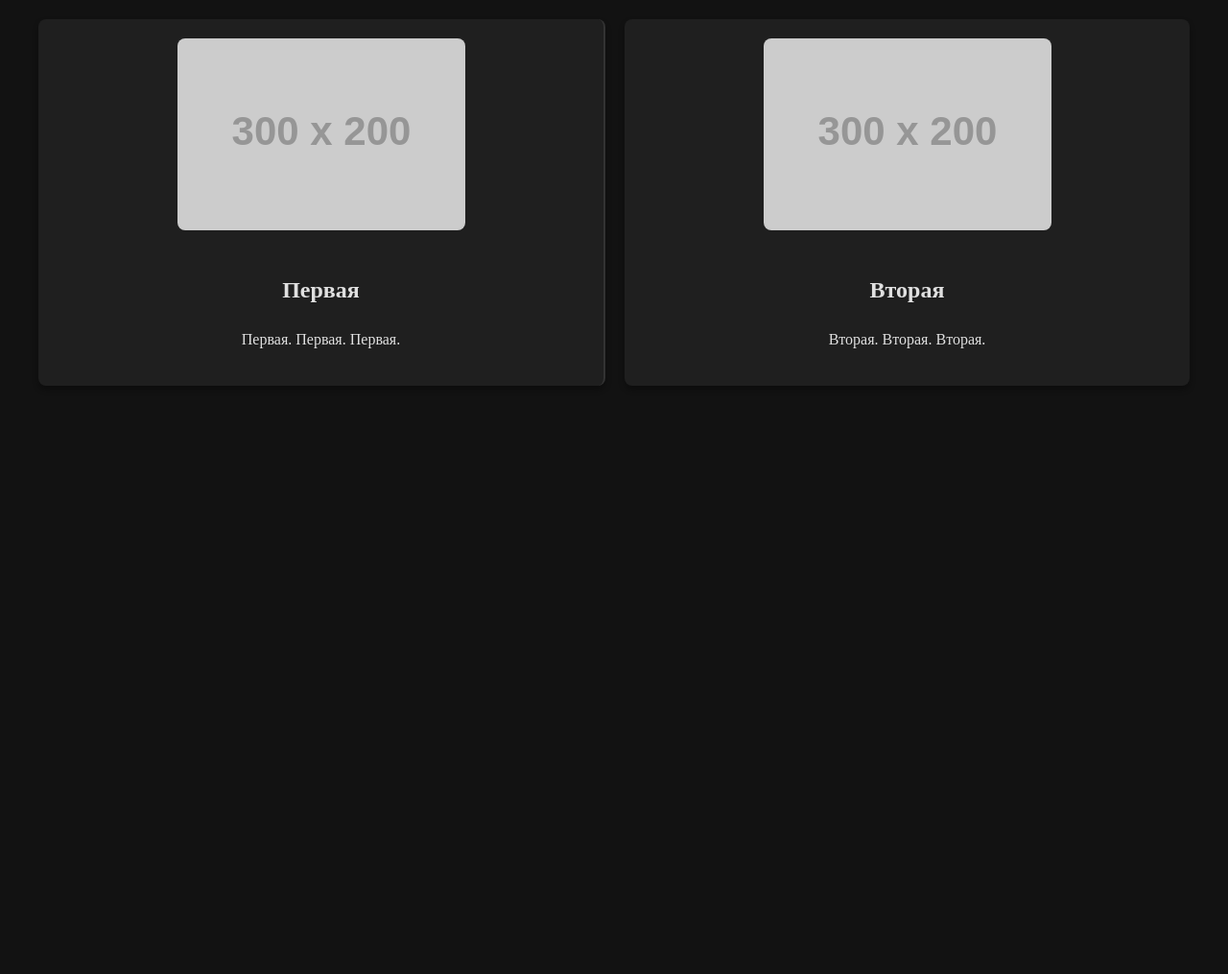
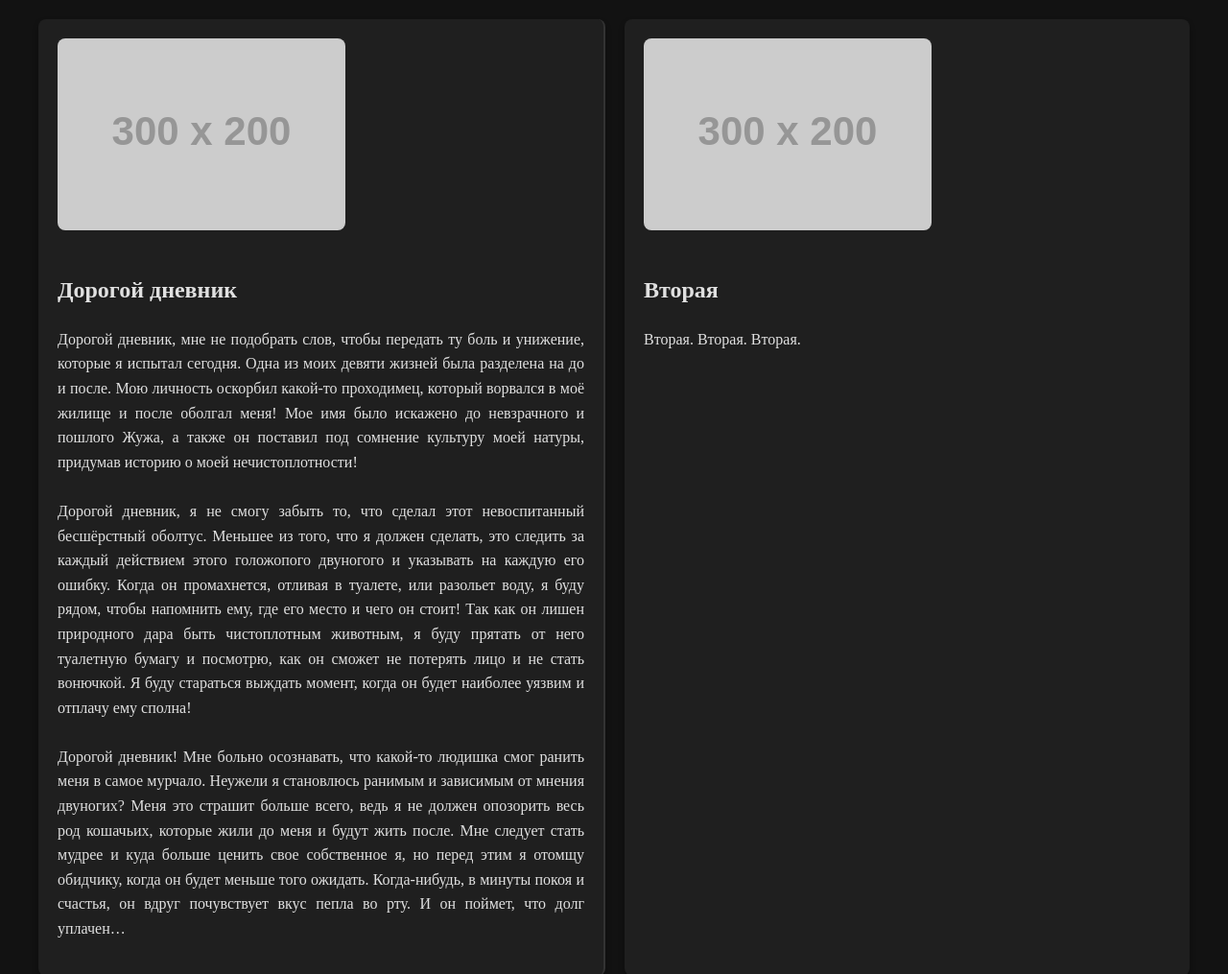
Before and after one commit to polosypoloc/jps.2000, a plain HTML site: page index.html in a window 1280 px wide. Shown: the top 1015 px of the page at 96% size. Before the commit the page ends 800 px from the top, so only its background shows below. Drawn offline with Linux system fonts and the light colour scheme; placeholder pictures from the web are drawn by us.

Commit message:
Update index.html

```diff
--- a/index.html
+++ b/index.html
@@ -48,7 +48,7 @@
       padding: 20px;
       border-radius: 8px; /* Закругленные углы */
       box-shadow: 0 4px 6px rgba(0, 0, 0, 0.3); /* Легкая тень */
-      text-align: center;
+      text-align: justify; /* Выравнивание текста по обоим сторонам */
     }
 
     /* Разделительная линия между колонками */
@@ -87,15 +87,23 @@
     <!-- Левая колонка -->
     <div class="column">
       <img src="https://via.placeholder.com/300x200" alt="Изображение для первой колонки">
-      <h2>Первая</h2>
-      <p>Первая. Первая. Первая.</p>
+      <h2>Дорогой дневник</h2>
+      <p>
+        Дорогой дневник, мне не подобрать слов, чтобы передать ту боль и унижение, которые я испытал сегодня. Одна из моих девяти жизней была разделена на до и после. Мою личность оскорбил какой-то проходимец, который ворвался в моё жилище и после оболгал меня! Мое имя было искажено до невзрачного и пошлого Жужа, а также он поставил под сомнение культуру моей натуры, придумав историю о моей нечистоплотности!
+        <br><br>
+        Дорогой дневник, я не смогу забыть то, что сделал этот невоспитанный бесшёрстный оболтус. Меньшее из того, что я должен сделать, это следить за каждый действием этого голожопого двуногого и указывать на каждую его ошибку. Когда он промахнется, отливая в туалете, или разольет воду, я буду рядом, чтобы напомнить ему, где его место и чего он стоит! Так как он лишен природного дара быть чистоплотным животным, я буду прятать от него туалетную бумагу и посмотрю, как он сможет не потерять лицо и не стать вонючкой. Я буду стараться выждать момент, когда он будет наиболее уязвим и отплачу ему сполна!
+        <br><br>
+        Дорогой дневник! Мне больно осознавать, что какой-то людишка смог ранить меня в самое мурчало. Неужели я становлюсь ранимым и зависимым от мнения двуногих? Меня это страшит больше всего, ведь я не должен опозорить весь род кошачьих, которые жили до меня и будут жить после. Мне следует стать мудрее и куда больше ценить свое собственное я, но перед этим я отомщу обидчику, когда он будет меньше того ожидать. Когда-нибудь, в минуты покоя и счастья, он вдруг почувствует вкус пепла во рту. И он поймет, что долг уплачен…
+      </p>
     </div>
 
     <!-- Правая колонка -->
     <div class="column">
       <img src="https://via.placeholder.com/300x200" alt="Изображение для второй колонки">
       <h2>Вторая</h2>
-      <p>Вторая. Вторая. Вторая.</p>
+      <p>
+        Вторая. Вторая. Вторая.
+      </p>
     </div>
   </div>
 </body>
```
